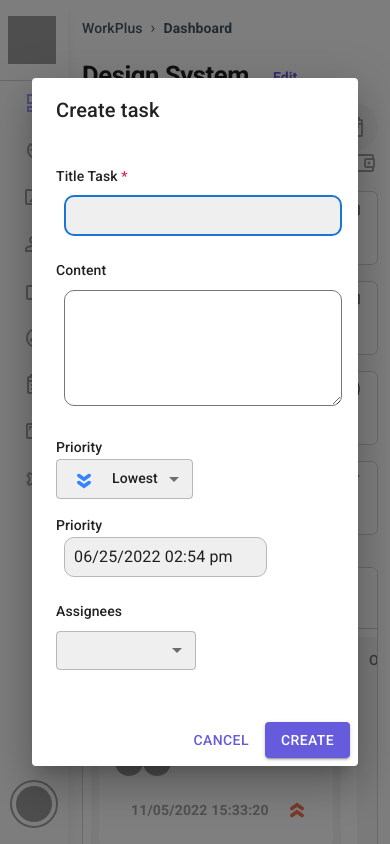
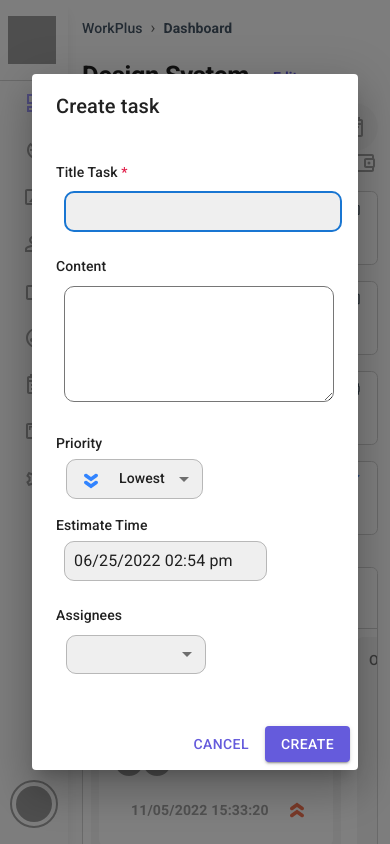
Before and after one commit to phamlongnguyen/todo-ui, a React (Create React App) app: page / in a window 390 px wide. Both pictures are taken after a click on the button 193 px from the left and 598 px from the top of the page. Shown: the top 844 px of the page. Built offline with nearby package versions, Linux system fonts and the light colour scheme; grey boxes are pictures that could not be loaded.

Commit message:
Fix: UI responsive

```diff
--- a/src/App.js
+++ b/src/App.js
@@ -14,7 +14,7 @@ function App() {
     <div className="flex w-full ">
       <BrowserRouter>
         <Navbar />
-        <div className="w-full overflow-y-auto bg-[#FCFCFC] pl-[70px] md:pl-[250px]">
+        <div className="w-full overflow-y-auto bg-[#FCFCFC] pl-[70px] lg:pl-[250px]">
           <Routes>
             <Route path="/" exact element={<Dashboard />} />
             <Route path="dashboard" element={<Dashboard />} />
--- a/src/components/Home/modal/FormTask.js
+++ b/src/components/Home/modal/FormTask.js
@@ -125,12 +125,12 @@ function FormTask({ open, handleClose = () => {} }) {
             <Grid item xs={12} className="mt-4">
               <Typography variant="subtitle2">Content</Typography>
             </Grid>
-            <Grid item xs={12}>
+            <Grid item xs={12} className="pl-2">
               <TextareaAutosize
                 maxRows={4}
                 ref={contentRef}
                 defaultValue={config.data?.task?.content || ''}
-                className="w-full min-h-[100px] font-sans rounded-[10px] p-2 ml-2"
+                className="w-full min-h-[100px] font-sans rounded-[10px] p-2 "
               />
             </Grid>
 
@@ -140,7 +140,7 @@ function FormTask({ open, handleClose = () => {} }) {
                   <Grid item xs={12} className="mt-4">
                     <Typography variant="subtitle2">Priority</Typography>
                   </Grid>
-                  <Grid item xs={12}>
+                  <Grid item xs={12} className="mt-1">
                     <Select
                       defaultValue={priority}
                       options={Object.values(PRIORITY_LIST)}
@@ -151,9 +151,9 @@ function FormTask({ open, handleClose = () => {} }) {
                 </Grid>
                 <Grid item xs={12} lg={6}>
                   <Grid item xs={12} className="mt-4">
-                    <Typography variant="subtitle2">Priority</Typography>
+                    <Typography variant="subtitle2">Estimate Time</Typography>
                   </Grid>
-                  <Grid item xs={12}>
+                  <Grid item xs={12} className="mt-1">
                     <LocalizationProvider dateAdapter={AdapterDateFns}>
                       <DateTimePicker
                         label=""
--- a/src/components/common/Navbar.js
+++ b/src/components/common/Navbar.js
@@ -13,7 +13,7 @@ function Navbar() {
             alt="logo"
             className="h-12 w-12 mr-1"
           />
-          <span className="text-xl md:inline-block hidden">
+          <span className="text-xl lg:inline-block hidden">
             work<span className="font-bold">plus</span>
           </span>
         </div>
@@ -22,15 +22,15 @@ function Navbar() {
             <ItemNav {...e} key={e.href} />
           ))}
         </div>
-        <div className="flex flex-1 justify-end w-full items-center flex-col mb-2 md:py-10 py-2">
-          <div className="border-2 rounded-full md:w-16 md:h-16 w-12 h-12  border-solid border-gray-400 p-1">
+        <div className="flex flex-1 justify-end w-full items-center flex-col mb-2 lg:py-10 py-2">
+          <div className="border-2 rounded-full lg:w-16 lg:h-16 w-12 h-12  border-solid border-gray-400 p-1">
             <img
               src="https://wac-cdn.atlassian.com/dam/jcr:ba03a215-2f45-40f5-8540-b2015223c918/Max-R_Headshot%20(1).jpg?cdnVersion=398"
               alt="avatar"
               className="w-full h-full rounded-full"
             />
           </div>
-          <Typography className="mt-2 md:block hidden" variant="subtitle2">
+          <Typography className="mt-2 lg:block hidden" variant="subtitle2">
             Nguyên Phạm
           </Typography>
         </div>
@@ -48,14 +48,14 @@ const ItemNav = ({ href = '', label = '', icon }) => {
   return (
     <Link
       to={href}
-      className={`no-underline flex items-center justify-center md:p-4 p-2 md:justify-start hover:text-primary-100  cursor-pointer border-l-transparent border-0 border-l-4 border-solid hover:border-l-primary-100 hover:bg-gray-100 ${
+      className={`no-underline flex items-center justify-center lg:p-4 p-2 lg:justify-start hover:text-primary-100  cursor-pointer border-l-transparent border-0 border-l-4 border-solid hover:border-l-primary-100 hover:bg-gray-100 ${
         match || (pathname === '/' && resolved.pathname === '/dashboard')
           ? 'text-primary-100  border-l-primary-100 '
           : 'text-gray-400  border-l-transparent'
       }`}
     >
       <div className="translate-y-0.5">{icon}</div>
-      <p className="whitespace-nowrap px-4 md:inline-block hidden my-0 font-semibold ">
+      <p className="whitespace-nowrap px-4 lg:inline-block hidden my-0 font-semibold ">
         {label}
       </p>
     </Link>
--- a/src/components/common/Select.js
+++ b/src/components/common/Select.js
@@ -1,9 +1,8 @@
 import React from 'react';
-import OutlinedInput from '@mui/material/OutlinedInput';
 import MenuItem from '@mui/material/MenuItem';
 import Select from '@mui/material/Select';
 import { useEffect } from 'react';
-import { Typography } from '@mui/material';
+import { Avatar, Box, Chip, Typography } from '@mui/material';
 import { styled } from '@mui/material/styles';
 
 const ITEM_HEIGHT = 48;
@@ -21,14 +20,13 @@ const SelectCus = styled(Select)(({ multiple }) => ({
   minHeight: 20,
   width: 'fit-content',
   backgroundColor: '#EFEFEF',
+  borderRadius: 10,
+  marginLeft: 10,
   '>div': {
     display: 'flex',
     flexWrap: 'wrap',
     padding: multiple ? '8px' : '5px',
     minWidth: '100px',
-    '>div': {
-      padding: '0px 3px',
-    },
   },
 }));
 
@@ -60,17 +58,53 @@ function TSelect({
   };
   return (
     <SelectCus
-      labelId="demo-multiple-name-label"
-      id="demo-multiple-name"
+      displayEmpty
       multiple={isMultiple}
       value={personName}
       onChange={handleChange}
-      input={<OutlinedInput label="Name" />}
       MenuProps={MenuProps}
+      renderValue={(selected) => {
+        const newSelectd =
+          typeof selected === 'object'
+            ? selected.map((e) => options.find((el) => el.id === e))
+            : options.find((e) => e.id === selected);
+        return (
+          <Box sx={{ display: 'flex', flexWrap: 'wrap', gap: 0.5 }}>
+            {typeof selected === 'object' ? (
+              newSelectd?.map?.((value) => (
+                <Chip
+                  key={value.id}
+                  avatar={<Avatar alt="Natacha" src={value.icon} />}
+                  label={value[preifx]}
+                  variant="outlined"
+                />
+              ))
+            ) : (
+              <div className={`flex items-center `}>
+                {typeof newSelectd.icon === 'string' ? (
+                  <img
+                    loading="lazy"
+                    width="30"
+                    height="30"
+                    src={newSelectd.icon}
+                    alt={`Flag of ${newSelectd[preifx]}`}
+                    className="rounded-full"
+                  />
+                ) : (
+                  <div className="mx-2 translate-y-1"> {newSelectd.icon}</div>
+                )}
+                <Typography variant="subtitle2" className="ml-2">
+                  {newSelectd[preifx]}
+                </Typography>
+              </div>
+            )}
+          </Box>
+        );
+      }}
     >
       {options.map((c) => (
         <MenuItemCus key={c.id} value={c.id}>
-          <div className={`flex items-center ${isMultiple && 'sm:my-0 my-2'}`}>
+          <div className={`flex items-center ${isMultiple && 'sm:my-0 my-2 '}`}>
             {typeof c.icon === 'string' ? (
               <img
                 loading="lazy"
```
